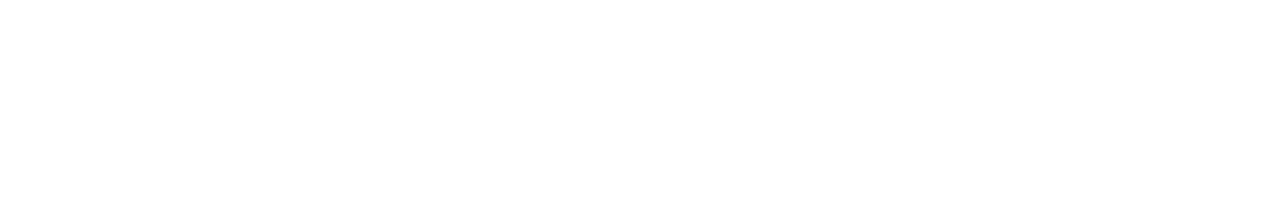
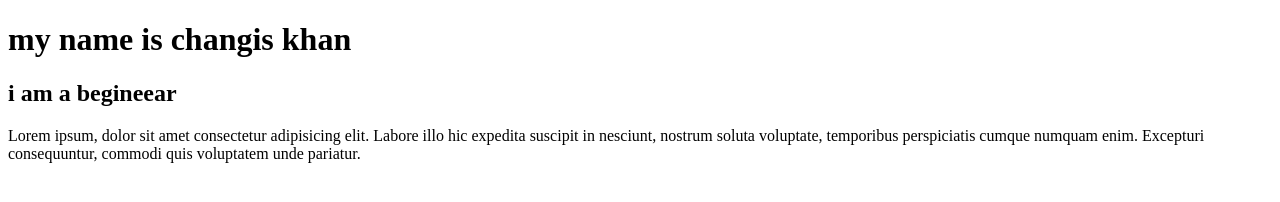
Before and after one commit to mehedihassin/my-second-website, a plain HTML site: page mehedi.html in a window 1280 px wide. Drawn offline with Linux system fonts and the light colour scheme.

Commit message:
addad hader and tags

```diff
--- a/mehedi.html
+++ b/mehedi.html
@@ -7,6 +7,8 @@
     <title>Mehedi New</title>
 </head>
 <body>
-
+    <h1>my name is changis khan</h1>
+    <h2>i am a begineear</h2>
+    <p>Lorem ipsum, dolor sit amet consectetur adipisicing elit. Labore illo hic expedita suscipit in nesciunt, nostrum soluta voluptate, temporibus perspiciatis cumque numquam enim. Excepturi consequuntur, commodi quis voluptatem unde pariatur.</p>
 </body>
 </html>
```
